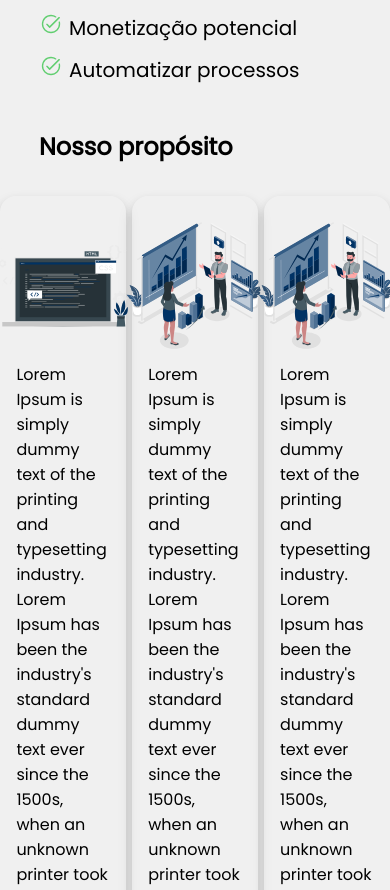
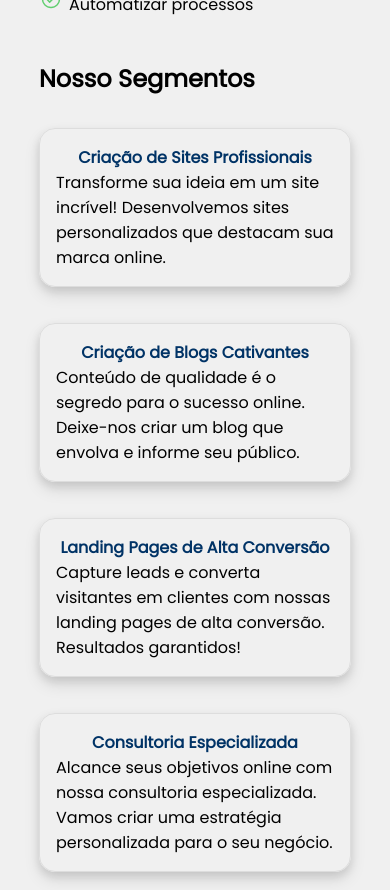
Before and after one commit to joao-belmiro/portal-wb, a Nuxt app: page / in a window 390 px wide. Shown: the part 1060-1950 px from the top of the page. Built offline with nearby package versions, Linux system fonts and the light colour scheme.

Commit message:
ajustes responsividade e cards de segmentos

```diff
--- a/assets/scss/main.scss
+++ b/assets/scss/main.scss
@@ -58,3 +58,7 @@ body {
         cursor: pointer;
     }
 }
+
+.text-primary {
+    color: $primary;
+}
--- /dev/null
+++ b/components/ContactForm.vue
@@ -0,0 +1,15 @@
+<template>
+  <div>
+
+  </div>
+</template>
+
+<script>
+export default {
+
+}
+</script>
+
+<style>
+
+</style>
--- a/components/Proposit.vue
+++ b/components/Proposit.vue
@@ -1,6 +1,6 @@
 <template>
   <div class="p-container">
-    <h2>O que queremos</h2>
+    <h2>Propósito</h2>
     <div class="p-list">
       <ul>
         <li>Alcance global</li>
@@ -53,6 +53,7 @@ export default {};
         margin-bottom: 12px;
         @media (max-width: 700px) {
           margin-left: 30px;
+          font-size: 16px;
         }
       }
     }
--- a/components/Segments.vue
+++ b/components/Segments.vue
@@ -1,32 +1,11 @@
 <template>
   <div id="proposito">
-    <h2>Nosso propósito</h2>
+    <h2>Nosso Segmentos</h2>
     <div class="p-wrapper">
-      <div class="p-card">
-        <img src="@/assets/images/notebook.svg" alt="" />
+      <div v-for="card in list" :key="card.title" class="p-card">
+        <h4 class="text-primary">{{ card.title }}</h4>
         <span>
-          Lorem Ipsum is simply dummy text of the printing and typesetting
-          industry. Lorem Ipsum has been the industry's standard dummy text ever
-          since the 1500s, when an unknown printer took a galley of type and
-          scrambled it to make a type specimen book.
-        </span>
-      </div>
-      <div class="p-card">
-        <img src="@/assets/images/growth.svg" alt="" />
-        <span>
-          Lorem Ipsum is simply dummy text of the printing and typesetting
-          industry. Lorem Ipsum has been the industry's standard dummy text ever
-          since the 1500s, when an unknown printer took a galley of type and
-          scrambled it to make a type specimen book.
-        </span>
-      </div>
-      <div class="p-card">
-        <img src="@/assets/images/growth.svg" alt="" />
-        <span>
-          Lorem Ipsum is simply dummy text of the printing and typesetting
-          industry. Lorem Ipsum has been the industry's standard dummy text ever
-          since the 1500s, when an unknown printer took a galley of type and
-          scrambled it to make a type specimen book.
+          {{ card.description }}
         </span>
       </div>
     </div>
@@ -34,7 +13,44 @@
 </template>
 
 <script>
-export default {};
+export default {
+  data() {
+    return {
+      list: [
+        {
+          title: "Criação de Sites Profissionais",
+          description:
+            "Transforme sua ideia em um site incrível! Desenvolvemos sites personalizados que destacam sua marca online.",
+        },
+        {
+          title: "Criação de Blogs Cativantes",
+          description:
+            "Conteúdo de qualidade é o segredo para o sucesso online. Deixe-nos criar um blog que envolva e informe seu público.",
+        },
+        {
+          title: "Landing Pages de Alta Conversão",
+          description:
+            "Capture leads e converta visitantes em clientes com nossas landing pages de alta conversão. Resultados garantidos!",
+        },
+        {
+          title: "Consultoria Especializada",
+          description:
+            "Alcance seus objetivos online com nossa consultoria especializada. Vamos criar uma estratégia personalizada para o seu negócio.",
+        },
+        {
+          title: "SEO Estratégico para Dominar a Web",
+          description:
+            "Suba nos rankings de busca e alcance mais clientes. Nosso SEO estratégico coloca você no topo do jogo.",
+        },
+        {
+          title: "Criação de sistemas pernonalizados",
+          description:
+            "Potencialize seu negócio com sistemas personalizados que se encaixam perfeitamente às suas necessidades. Transforme sua visão em realidade agora",
+        },
+      ],
+    };
+  },
+};
 </script>
 
 <style lang="scss">
@@ -46,21 +62,26 @@ export default {};
     margin: 32px 0;
   }
   .p-wrapper {
-    display: flex;
-    flex-direction: row;
-    justify-content: center;
-    align-items: flex-start;
-    flex-wrap: nowrap;
-    gap: 2%;
+    display: grid;
+    grid-template-columns: repeat(3, 1fr);
+    grid-gap: 20px;
+    @media (max-width: 999px) {
+          grid-template-columns: 1fr;
+
+    }
     .p-card {
-      width: 30%;
       border-radius: 16px;
       padding: 16px;
       display: flex;
       flex-direction: column;
-      justify-content: center;
+      justify-content: flex-start;
       align-items: center;
       box-shadow: 0 4px 8px rgba(0, 0, 0, 0.1), 0 8px 16px rgba(0, 0, 0, 0.1);
+      border: 1px solid #ddd;
+      @media (max-width: 999px) {
+        width: auto;
+        margin-bottom: 16px;
+      }
       img {
         width: 150px;
         height: 150px;
```
